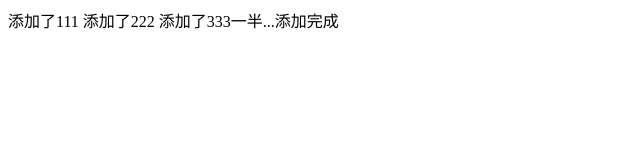
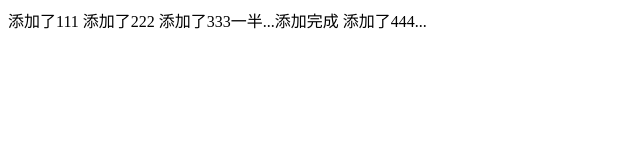
Before and after one commit to xiaoluge6688/tex222, a plain HTML site: page index.html in a window 1280 px wide. Shown: the full height of the page, 0-640 px from the left. Drawn offline with Linux system fonts and the light colour scheme.

Commit message:
添加了444

```diff
--- a/index.html
+++ b/index.html
@@ -8,5 +8,6 @@
 	添加了111
 	添加了222
 	添加了333一半...添加完成
+	添加了444...
 </body>
 </html>
```
